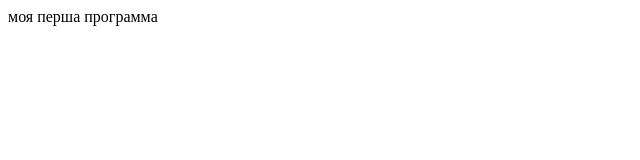
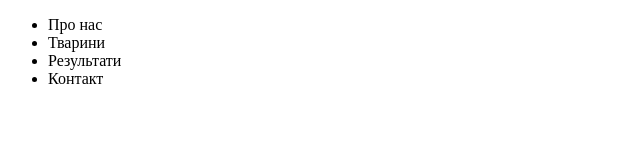
Before and after one commit to ampopovych/jsM6, a plain HTML site: page index.html in a window 1280 px wide. Shown: the whole page, without its empty margins (0-640 px from the left). Drawn offline with Linux system fonts and the light colour scheme.

Commit message:
13071757

```diff
--- a/index.html
+++ b/index.html
@@ -12,11 +12,15 @@
 
 	</head>
 	<body>
-		моя перша программа
-
+		<ul>
+      <li>Про нас</li>
+      <li>Тварини</li>
+      <li>Результати</li>
+      <li>Контакт</li>
+    </ul>
 
 
 <script src="./js/M6/conspect.js" type="module"></script>
-
+<script src="./js/M6/repeta.js" type="module"></script>
 </body>
 </html>
--- a/js/M6/conspect.js
+++ b/js/M6/conspect.js
@@ -56,8 +56,36 @@
 // console.log(Boolean(3));
 // console.log(Boolean('true'));
 // console.log(Boolean(1/0));
-let text = 'abcdefghijklmnop';
-for (let index = 0; index < text.length; index +=1) {
-  console.log(text[index]);
+// let text = '12345';
+// for (let index = 0; index < text.length; index +=1) {
+//   console.log(text[index]);
 
-}
+// }
+// let i = text.length-1;
+// console.log(i+1);
+// let slovo = ' ';
+// for (i; i >= 0; i -= 1) {
+//   slovo = slovo + text[i];
+// }
+// console.log(slovo);
+//  console.log(text[text.length-2]);
+
+// const cyfry = '12345';
+// let sum = 1;
+// for (let index = 0; index < cyfry.length; index++) {
+//   sum = sum * Number(cyfry[index]);
+
+// }
+// console.log(sum);
+
+// let num1 = 3;
+// num1++;
+// let num2 = num1--;
+// console.log(num1++);
+// console.log(--num2);
+
+
+
+// let a = 0.3;
+// let b = 0.1;
+// console.log((a-b).toFixed(5));
--- a/js/M6/repeta.js
+++ b/js/M6/repeta.js
@@ -0,0 +1 @@
+const titlePro
```
